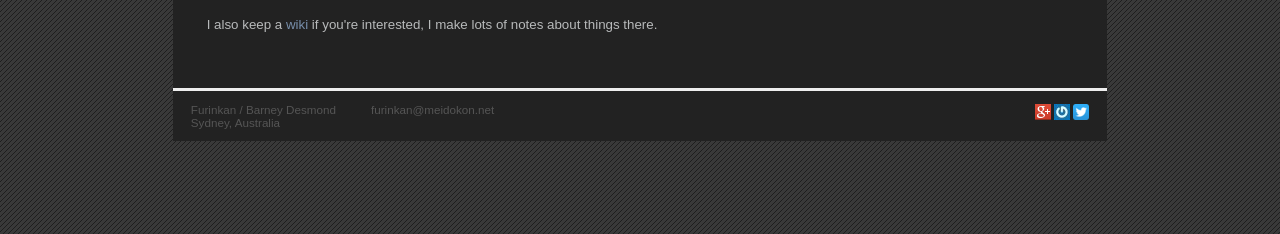
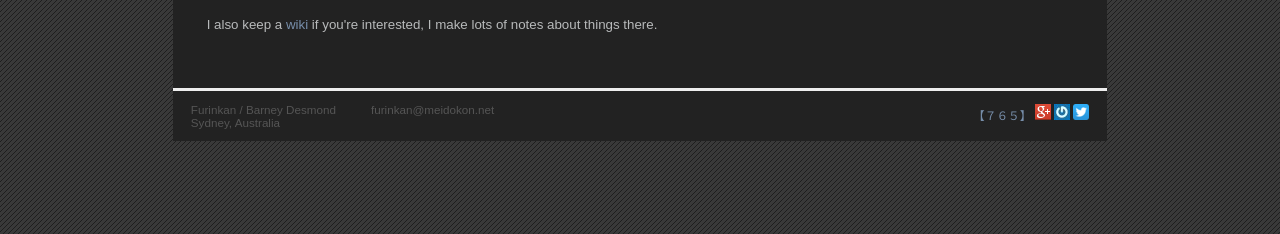
Before and after one commit to barneydesmond/blog, a Jekyll site: the page built from about.html, in a window 1280 px wide. Shown: the part 693-927 px from the top of the page. Built offline with Jekyll 4.4.1, drawn with Linux system fonts in a browser that asks for light colours; Markdown is read by kramdown in place of the engine named in the settings.

Commit message:
Add a link to 765.agency in the footer
Former-commit-id: 63cec93a98a4735052a3ed987405d8e83b5e1da2

```diff
--- a/_layouts/default.html
+++ b/_layouts/default.html
@@ -46,6 +46,7 @@
       </p>
     </div>
     <div class="links">
+      <a href="http://765.agency/" class="sns-icon">【７６５】</a>
       <a rel="author" href="https://plus.google.com/117156178948720931892?rel=author" class="sns-icon"><img src="/img/gpluss16px.png" alt="Google Plus link" /></a>
       <a href="https://en.gravatar.com/barneydesmond" class="sns-icon"><img src="/img/gravatar_logo-16px.jpg" alt="Gravatar logo" /></a>
       <a href="https://twitter.com/furinkan" class="sns-icon"><img src="/img/twit-16px.png" alt="Twitter logo" /></a>
--- a/_layouts/single_column.html
+++ b/_layouts/single_column.html
@@ -44,6 +44,7 @@
       </p>
     </div>
     <div class="links">
+      <a href="http://765.agency/" class="sns-icon">【７６５】</a>
       <a rel="author" href="https://plus.google.com/117156178948720931892?rel=author" class="sns-icon"><img src="/img/gpluss16px.png" alt="Google Plus link" /></a>
       <a href="https://en.gravatar.com/barneydesmond" class="sns-icon"><img src="/img/gravatar_logo-16px.jpg" alt="Gravatar logo" /></a>
       <a href="https://twitter.com/furinkan" class="sns-icon"><img src="/img/twit-16px.png" alt="Twitter logo" /></a>
```
